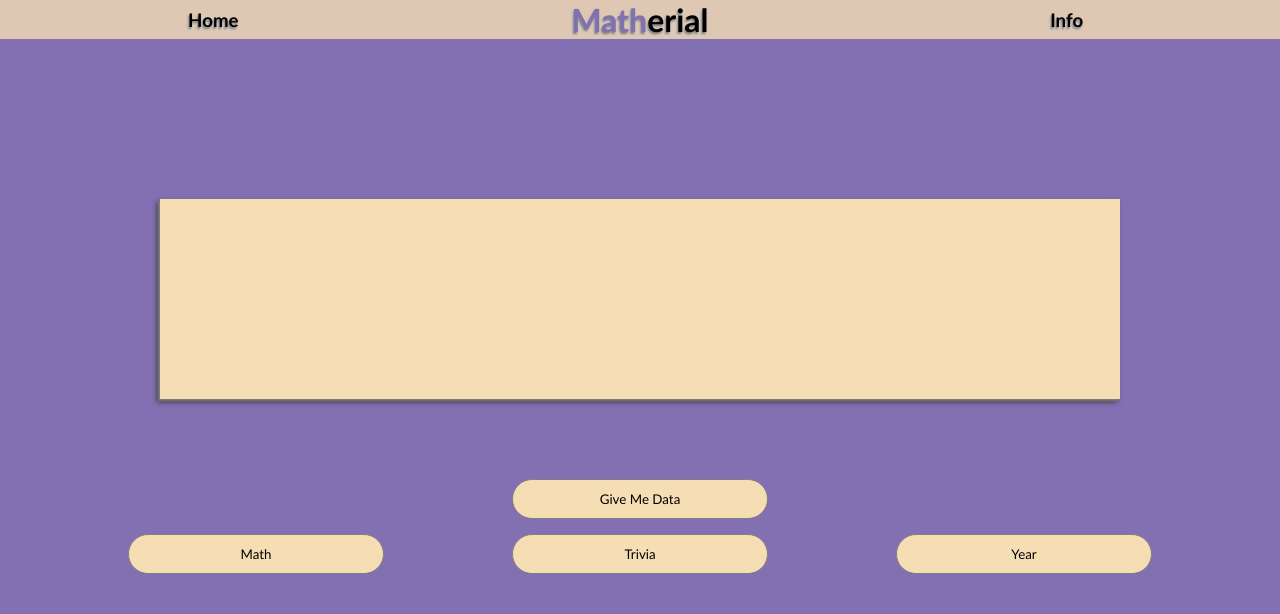
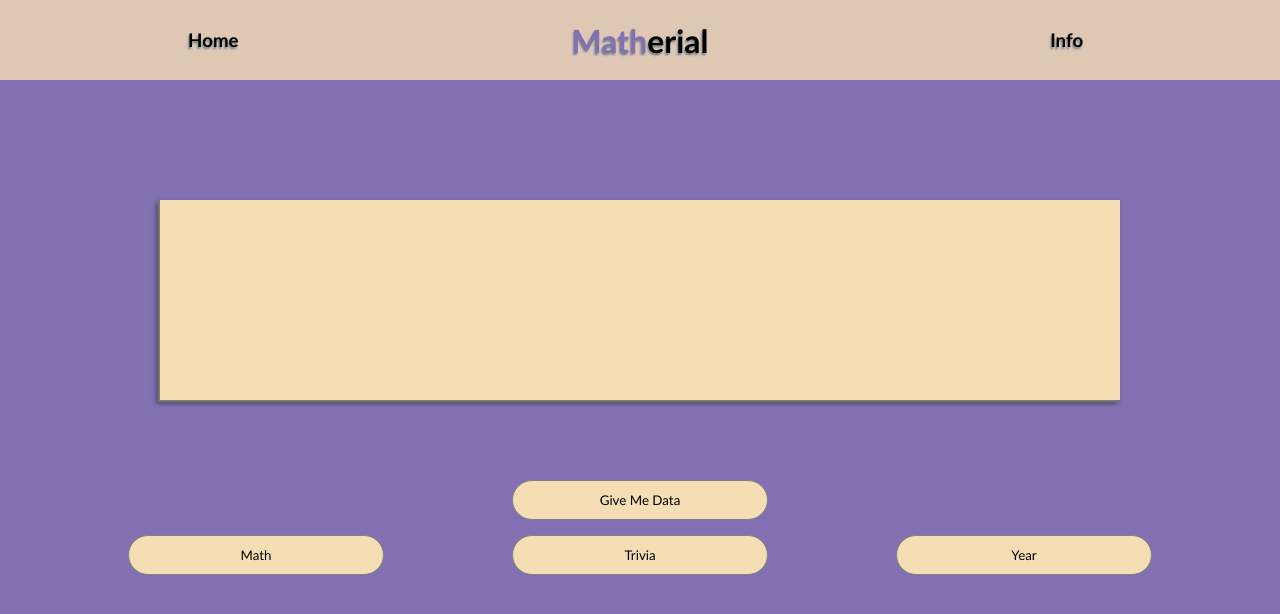
Before and after one commit to TinchoAmato/MatherialReact, a React (Create React App) app: page / in a window 1280 px wide. Shown: the top 614 px of the page. Built offline with nearby package versions, Linux system fonts and the light colour scheme.

Commit message:
header change

```diff
--- a/src/App.css
+++ b/src/App.css
@@ -100,6 +100,7 @@
   display: flex;
   justify-content: center;
   align-items: center;
+  height: 10vh;
 }
 
 .Header h3{
@@ -124,7 +125,7 @@
   width: 75vw;
   height: 25vh;
   background-color: wheat;
-  margin: 20vh auto 10vh;
+  margin: 15vh auto 10vh;
   display: flex;
   flex-wrap: wrap;
   text-align: center;
```
